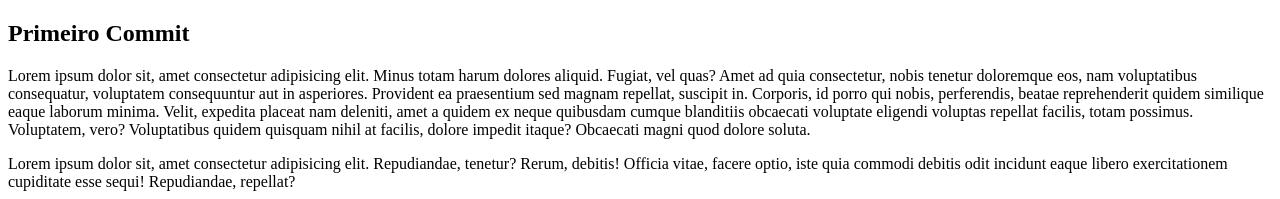
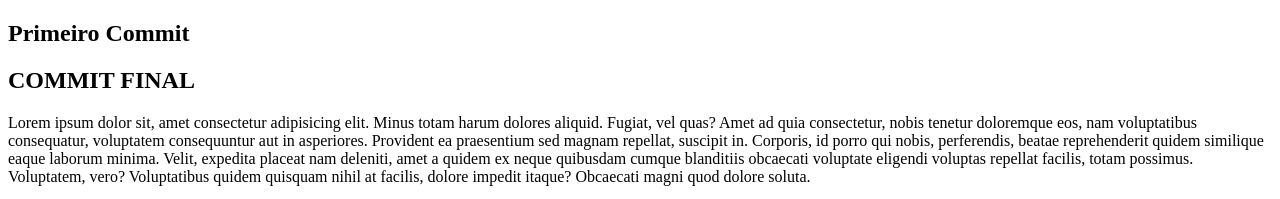
Before and after one commit to devcamilo1995/treinamentogit, a plain HTML site: page index.html in a window 1280 px wide. Shown: the top 199 px of the page. Drawn offline with Linux system fonts and the light colour scheme.

Commit message:
alteracao final

```diff
--- a/index.html
+++ b/index.html
@@ -9,6 +9,7 @@
 <body>
   <section>
     <h1>Primeiro Commit </h1>
+    <h1>COMMIT FINAL</h1>
     <div class="my-class">
          <p>Lorem ipsum dolor sit, amet consectetur adipisicing elit. Minus totam harum dolores aliquid. Fugiat, vel quas? Amet ad quia consectetur, nobis tenetur doloremque eos, nam voluptatibus consequatur, voluptatem consequuntur aut in asperiores. Provident ea praesentium sed magnam repellat, suscipit in. Corporis, id porro qui nobis, perferendis, beatae reprehenderit quidem similique eaque laborum minima. Velit, expedita placeat nam deleniti, amet a quidem ex neque quibusdam cumque blanditiis obcaecati voluptate eligendi voluptas repellat facilis, totam possimus. Voluptatem, vero? Voluptatibus quidem quisquam nihil at facilis, dolore impedit itaque? Obcaecati magni quod dolore soluta.</p>
     </div>
```
